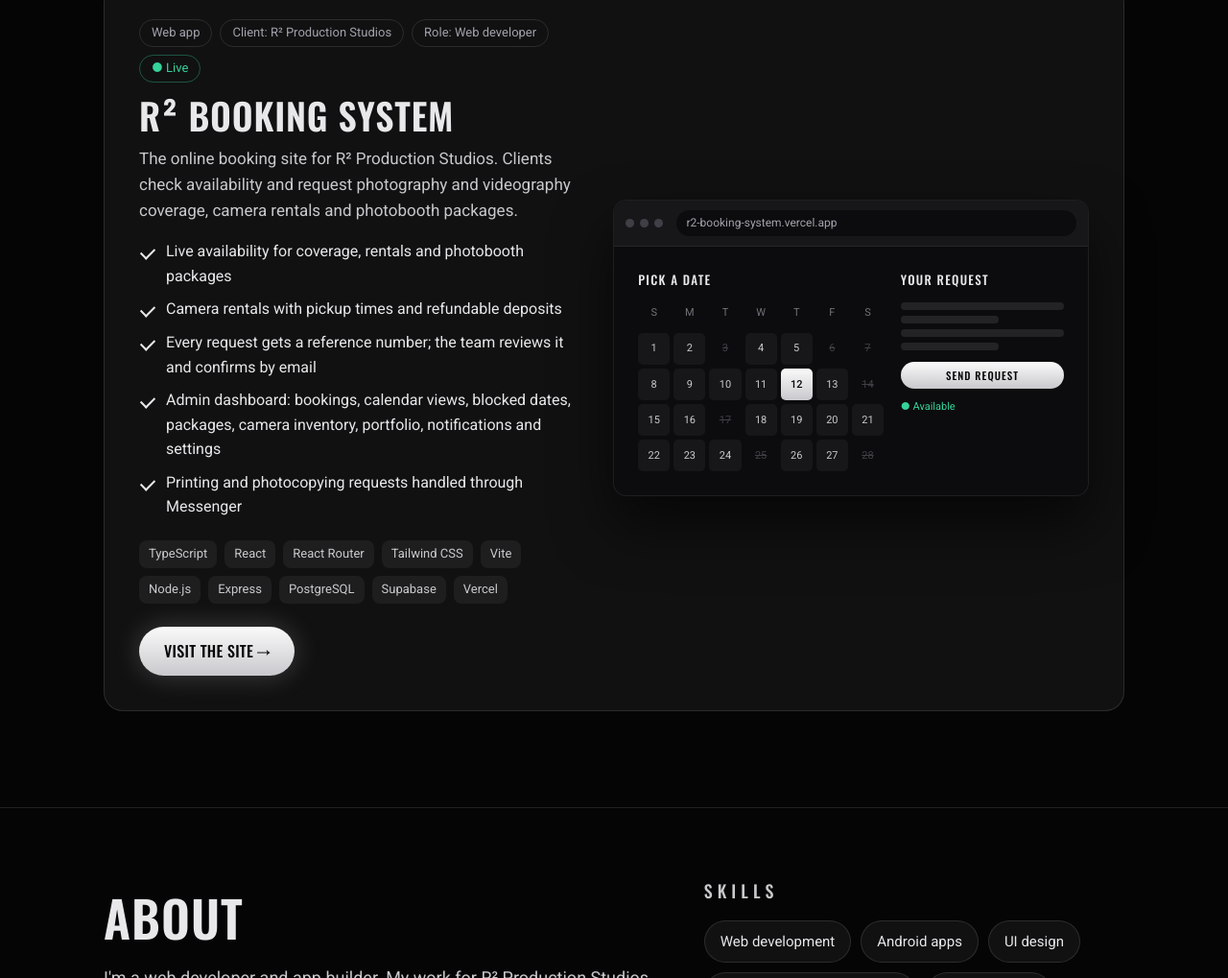
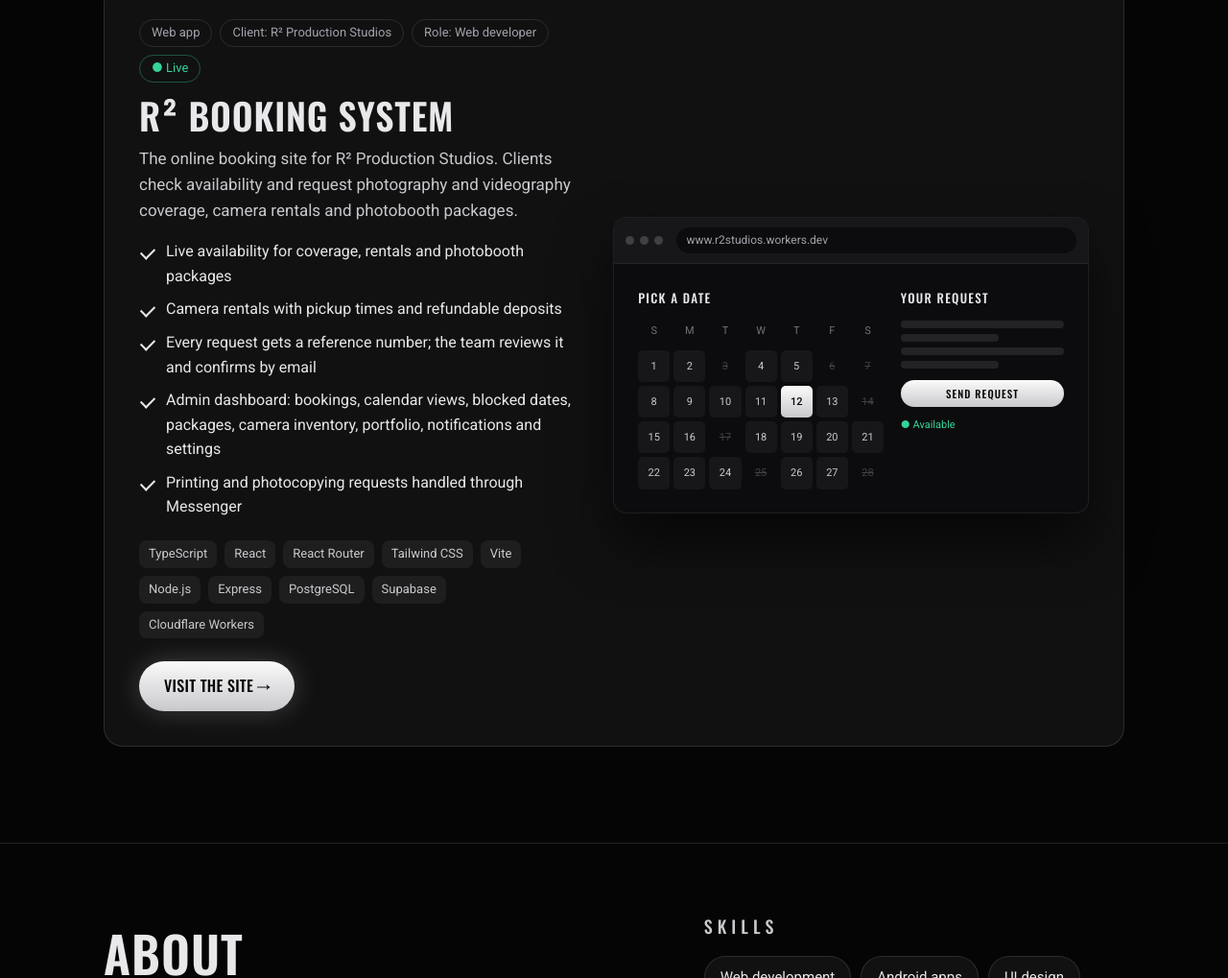
Before and after one commit to blzng666/blzng666.github.io, a plain HTML site: page index.html in a window 1280 px wide. Shown: the part 1746-2765 px from the top of the page at 96% size. Drawn offline with nearby package versions, Linux system fonts and the light colour scheme.

Commit message:
R² Booking System: new address (www.r2studios.workers.dev), now on Cloudflare Workers
The booking site moved from Vercel to Cloudflare Workers; the old
r2-booking-system.vercel.app address no longer exists.

Co-Authored-By: Claude Opus 5.5 <noreply@anthropic.com>

```diff
--- a/index.html
+++ b/index.html
@@ -187,7 +187,7 @@
       <p class="lead">I can make it happen. Let's make your dream a reality.</p>
       <div class="actions">
         <a class="btn primary" href="#work">See my work</a>
-        <a class="btn ghost" href="https://r2-booking-system.vercel.app" target="_blank" rel="noopener">Live booking site ↗</a>
+        <a class="btn ghost" href="https://www.r2studios.workers.dev" target="_blank" rel="noopener">Live booking site ↗</a>
         <span class="icon-links">
           <a href="https://www.linkedin.com/in/heartwell-ecoy-b71a713a5/" target="_blank" rel="noopener me" aria-label="LinkedIn">
             <svg viewBox="0 0 24 24" aria-hidden="true"><path d="M20.447 20.452h-3.554v-5.569c0-1.328-.027-3.037-1.852-3.037-1.853 0-2.136 1.445-2.136 2.939v5.667H9.351V9h3.414v1.561h.046c.477-.9 1.637-1.85 3.37-1.85 3.601 0 4.267 2.37 4.267 5.455v6.286zM5.337 7.433a2.062 2.062 0 1 1 0-4.125 2.062 2.062 0 0 1 0 4.125zm1.782 13.019H3.555V9h3.564v11.452zM22.225 0H1.771C.792 0 0 .774 0 1.729v20.542C0 23.227.792 24 1.771 24h20.451C23.2 24 24 23.227 24 22.271V1.729C24 .774 23.2 0 22.222 0h.003z"/></svg>
@@ -261,7 +261,7 @@
       <article class="project flip" aria-labelledby="booking-title">
         <div class="visual" role="img" aria-label="Illustration of the booking website: a month calendar with booked days crossed out and one day selected, next to a booking request summary.">
           <div class="browser">
-            <div class="bar"><i></i><i></i><i></i><span class="url">r2-booking-system.vercel.app</span></div>
+            <div class="bar"><i></i><i></i><i></i><span class="url">www.r2studios.workers.dev</span></div>
             <div class="page">
               <div class="cal">
                 <h4>Pick a date</h4>
@@ -303,9 +303,9 @@
           </ul>
           <ul class="chips" aria-label="Technologies">
             <li>TypeScript</li><li>React</li><li>React Router</li><li>Tailwind CSS</li><li>Vite</li>
-            <li>Node.js</li><li>Express</li><li>PostgreSQL</li><li>Supabase</li><li>Vercel</li>
+            <li>Node.js</li><li>Express</li><li>PostgreSQL</li><li>Supabase</li><li>Cloudflare Workers</li>
           </ul>
-          <a class="btn primary" href="https://r2-booking-system.vercel.app" target="_blank" rel="noopener">Visit the site →</a>
+          <a class="btn primary" href="https://www.r2studios.workers.dev" target="_blank" rel="noopener">Visit the site →</a>
         </div>
       </article>
     </div>
```
